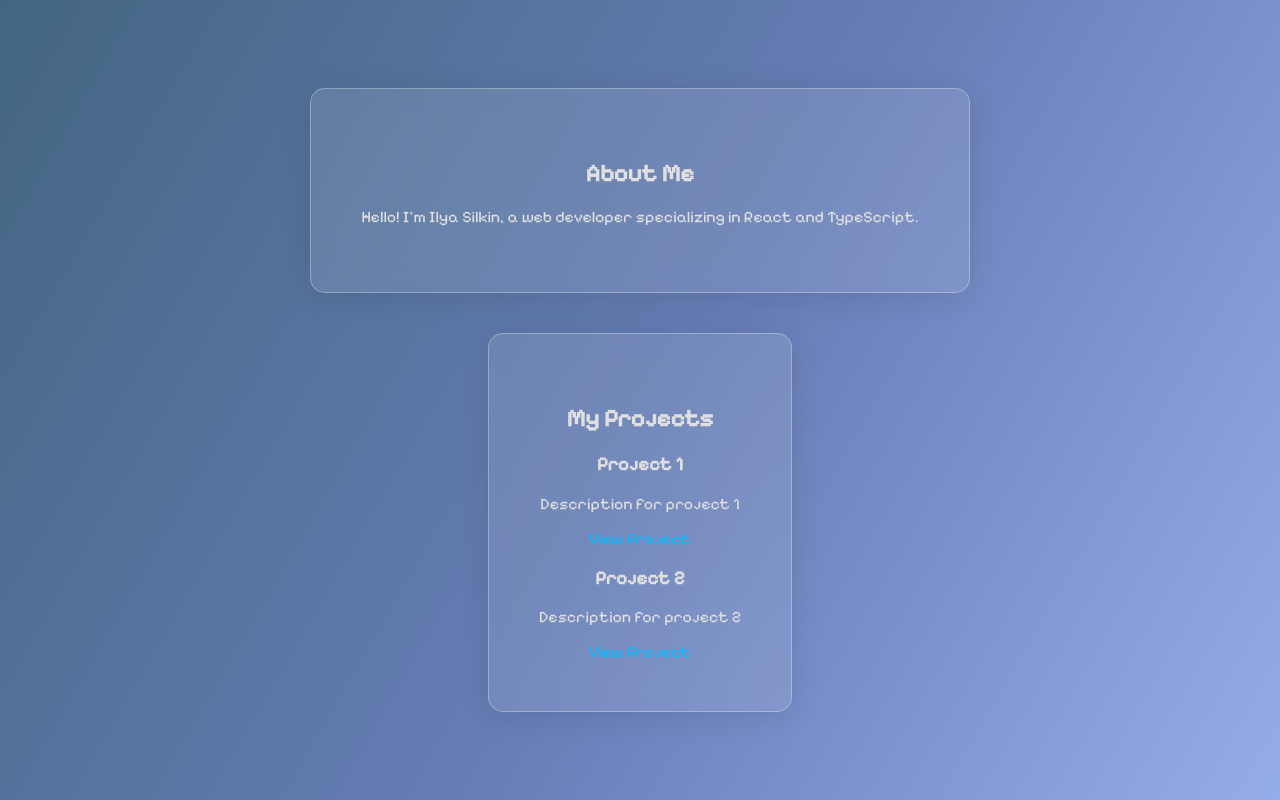
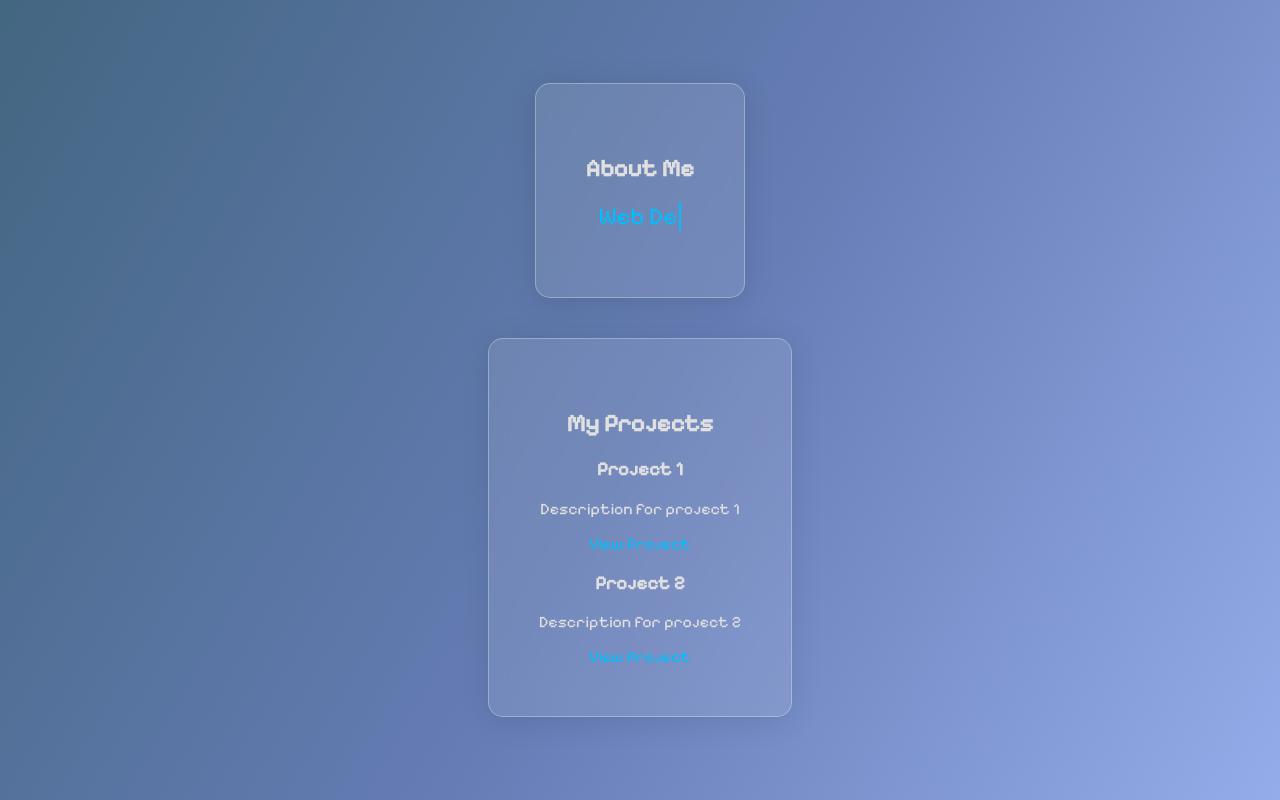
Before and after one commit to ilyasilkin27/ilya-silkin-portfolio, a React (Create React App) app: page / in a window 1280 px wide. Built offline with nearby package versions, Linux system fonts and the light colour scheme.

Commit message:
update design

```diff
--- a/src/components/About.tsx
+++ b/src/components/About.tsx
@@ -1,11 +1,51 @@
-import React from 'react';
+import React, { useEffect, useState } from 'react';
 import '../styles/about.css';
+
+const Typewriter: React.FC<{ texts: string[] }> = ({ texts }) => {
+    const [text, setText] = useState('');
+    const [index, setIndex] = useState(0);
+    const [isDeleting, setIsDeleting] = useState(false);
+    const [speed, setSpeed] = useState(200);
+
+    useEffect(() => {
+        const handleTyping = () => {
+            const currentText = texts[index];
+            const updatedText = isDeleting
+                ? currentText.substring(0, text.length - 1)
+                : currentText.substring(0, text.length + 1);
+
+            setText(updatedText);
+
+            if (!isDeleting && updatedText === currentText) {
+                setTimeout(() => setIsDeleting(true), 2000);
+            } else if (isDeleting && updatedText === '') {
+                setIsDeleting(false);
+                setIndex((prev) => (prev + 1) % texts.length);
+            }
+
+            setSpeed(isDeleting ? 100 : 200);
+        };
+
+        const timer = setTimeout(handleTyping, speed);
+
+        return () => clearTimeout(timer);
+    }, [text, isDeleting, speed, texts, index]);
+
+    return (
+        <span className="typewriter">
+            {text}
+            <span className="cursor">&nbsp;</span>
+        </span>
+    );
+};
 
 const About: React.FC = () => {
     return (
         <section id="about">
             <h2>About Me</h2>
-            <p>Hello! I'm Ilya Silkin, a web developer specializing in React and TypeScript.</p>
+            <p>
+                <Typewriter texts={['Web Developer', 'Frontend Developer', 'React Developer']} />
+            </p>
         </section>
     );
 };
--- a/src/styles/about.css
+++ b/src/styles/about.css
@@ -8,4 +8,28 @@ section {
     backdrop-filter: blur(10px);
     -webkit-backdrop-filter: blur(10px);
     border: 1px solid rgba(255, 255, 255, 0.3);
+    position: relative;
+    text-align: center;
 }
+
+p b, .typewriter {
+    font-size: 1.5em;
+    color: #00bfff; /* Цвет текста */
+}
+
+.cursor {
+    display: inline-block;
+    margin-left: 2px;
+    width: 2px;
+    background-color: #00bfff;
+    animation: blink 1s infinite;
+}
+
+@keyframes blink {
+    0%, 50% {
+        opacity: 1;
+    }
+    50.01%, 100% {
+        opacity: 0;
+    }
+}
```
